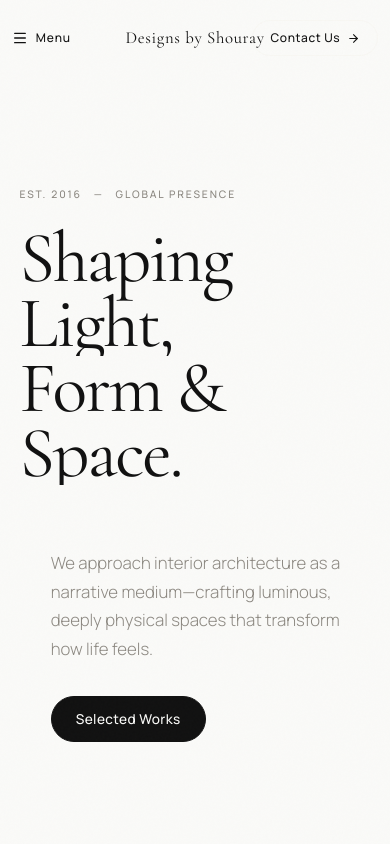
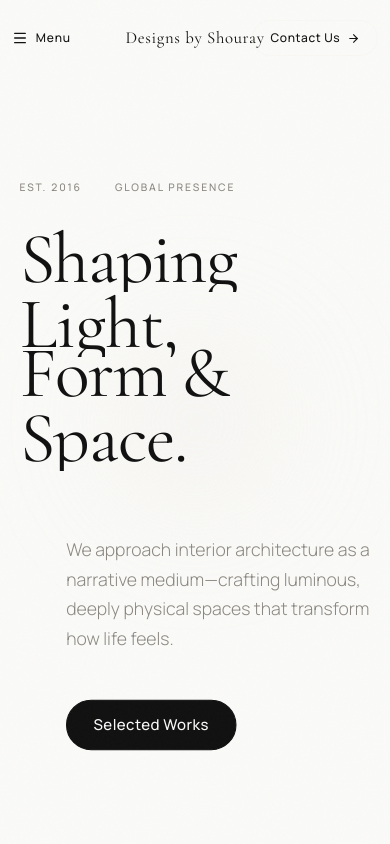
Before and after one commit to 7pixels-xyz/interior-designer-2, a Next.js app: page / in a window 390 px wide. Shown: the top 844 px of the page. Built offline with nearby package versions, Linux system fonts and the light colour scheme.

Commit message:
Cinematic Hero Rewrite with liquid mask text

```diff
--- a/sections/Hero.tsx
+++ b/sections/Hero.tsx
@@ -1,12 +1,26 @@
 import { useEffect, useRef } from 'react';
 import Image from 'next/image';
 import Link from 'next/link';
+
+const SplitText = ({ children, delayClass }: { children: string, delayClass?: string }) => {
+    return (
+        <span style={{ display: 'inline-block', whiteSpace: 'nowrap' }}>
+            {children.split('').map((char, i) => (
+                <span key={i} style={{ display: 'inline-block', overflow: 'hidden', verticalAlign: 'bottom' }}>
+                    <span className={`char ${delayClass || ''}`} style={{ display: 'inline-block', transform: 'translateY(120%) rotateZ(5deg)' }}>
+                        {char === ' ' ? '\u00A0' : char}
+                    </span>
+                </span>
+            ))}
+        </span>
+    );
+};
 
 export default function Hero() {
     const sectionRef = useRef<HTMLElement>(null);
     const img1Ref = useRef<HTMLDivElement>(null);
     const img2Ref = useRef<HTMLDivElement>(null);
-    const textRef = useRef<HTMLDivElement>(null);
+    const lineRef = useRef<HTMLDivElement>(null);
 
     useEffect(() => {
         let ctx: any;
@@ -16,39 +30,59 @@ export default function Hero() {
             gsap.registerPlugin(ScrollTrigger);
 
             ctx = gsap.context(() => {
-                // Intro text reveal
-                if (textRef.current) {
-                    const headers = textRef.current.querySelectorAll('.hero-title');
-                    gsap.fromTo(headers,
-                        { y: 80, opacity: 0, rotateZ: 2 },
-                        { y: 0, opacity: 1, rotateZ: 0, duration: 1.8, stagger: 0.15, ease: 'power4.out', delay: 0.2 }
-                    );
+                const tl = gsap.timeline();
 
-                    const subtext = textRef.current.querySelectorAll('.hero-sub');
-                    gsap.fromTo(subtext,
-                        { y: 30, opacity: 0 },
-                        { y: 0, opacity: 1, duration: 1.5, stagger: 0.1, ease: 'power3.out', delay: 1.2 }
+                // Advanced Letter Reveal
+                tl.to('.char', {
+                    y: '0%',
+                    rotateZ: 0,
+                    duration: 1.8,
+                    stagger: 0.03,
+                    ease: 'power4.out',
+                    delay: 0.2
+                }, 0);
+
+                // Subtext Reveal
+                tl.fromTo('.hero-sub',
+                    { y: 30, opacity: 0 },
+                    { y: 0, opacity: 1, duration: 1.5, stagger: 0.1, ease: 'power3.out' },
+                    1.2
+                );
+
+                // Image Mask Reveal
+                tl.fromTo(img1Ref.current,
+                    { clipPath: 'inset(100% 0 0 0)', scale: 1.2 },
+                    { clipPath: 'inset(0% 0 0 0)', scale: 1, duration: 2, ease: 'expo.out' },
+                    0.8
+                );
+
+                tl.fromTo(img2Ref.current,
+                    { clipPath: 'inset(100% 0 0 0)', scale: 1.2 },
+                    { clipPath: 'inset(0% 0 0 0)', scale: 1, duration: 2, ease: 'expo.out' },
+                    1.1
+                );
+
+                // Abstract line drawing
+                if (lineRef.current) {
+                    tl.fromTo(lineRef.current,
+                        { height: 0 },
+                        { height: '100%', duration: 2, ease: 'power3.inOut' },
+                        1.0
                     );
                 }
 
-                // Image Parallax
+                // Scroll Parallax Events
                 if (img1Ref.current) {
-                    gsap.fromTo(img1Ref.current,
-                        { yPercent: 15 },
-                        {
-                            yPercent: -15, ease: 'none',
-                            scrollTrigger: { trigger: sectionRef.current, start: 'top top', end: 'bottom top', scrub: 1 }
-                        }
-                    );
+                    gsap.to(img1Ref.current, {
+                        yPercent: -20, ease: 'none',
+                        scrollTrigger: { trigger: sectionRef.current, start: 'top top', end: 'bottom top', scrub: 1 }
+                    });
                 }
                 if (img2Ref.current) {
-                    gsap.fromTo(img2Ref.current,
-                        { yPercent: 25 },
-                        {
-                            yPercent: -25, ease: 'none',
-                            scrollTrigger: { trigger: sectionRef.current, start: 'top top', end: 'bottom top', scrub: 1.5 }
-                        }
-                    );
+                    gsap.to(img2Ref.current, {
+                        yPercent: -35, ease: 'none',
+                        scrollTrigger: { trigger: sectionRef.current, start: 'top top', end: 'bottom top', scrub: 1.5 }
+                    });
                 }
             }, sectionRef);
         };
@@ -73,52 +107,55 @@ export default function Hero() {
                 zIndex: 1,
             }}
         >
-            <div ref={textRef} style={{ zIndex: 10, maxWidth: '1400px', margin: '0 auto', width: '100%', position: 'relative' }}>
-                <div style={{ overflow: 'hidden', marginBottom: '1.5rem' }} className="hero-sub">
-                    <p className="label-small" style={{ color: 'var(--text-muted)' }}>
-                        Est. 2016 &nbsp; — &nbsp; Global presence
+            <div style={{ zIndex: 10, maxWidth: '1400px', margin: '0 auto', width: '100%', position: 'relative' }}>
+                <div style={{ overflow: 'hidden', marginBottom: '2rem' }} className="hero-sub">
+                    <p className="label-small" style={{ color: 'var(--text-muted)', display: 'flex', alignItems: 'center', gap: '1rem' }}>
+                        <span>Est. 2016</span>
+                        <span ref={lineRef} style={{ width: '1px', background: 'var(--text-muted)', display: 'inline-block' }}></span>
+                        <span>Global presence</span>
                     </p>
                 </div>
 
-                <div style={{ overflow: 'hidden' }}>
-                    <h1 className="display-heading hero-title" style={{ fontSize: 'clamp(4.5rem, 10vw, 9.5rem)', color: 'var(--text-main)', letterSpacing: '-0.03em', lineHeight: 0.9 }}>
-                        Shaping Light,
+                <div style={{ marginBottom: '-1rem' }}>
+                    <h1 className="display-heading" style={{ fontSize: 'clamp(4.5rem, 11vw, 11rem)', color: 'var(--text-main)', letterSpacing: '-0.02em', lineHeight: 0.9 }}>
+                        <SplitText>Shaping</SplitText> <SplitText>Light,</SplitText>
                     </h1>
                 </div>
-                <div style={{ overflow: 'hidden', marginBottom: '4rem' }}>
-                    <h1 className="display-heading hero-title" style={{ fontSize: 'clamp(4.5rem, 10vw, 9.5rem)', color: 'var(--text-main)', letterSpacing: '-0.03em', lineHeight: 0.9, paddingLeft: '8vw' }}>
-                        Form & Space.
+                <div style={{ marginBottom: '4rem' }}>
+                    <h1 className="display-heading" style={{ fontSize: 'clamp(4.5rem, 11vw, 11rem)', color: 'var(--text-main)', letterSpacing: '-0.02em', lineHeight: 0.9, paddingLeft: '12vw' }}>
+                        <SplitText>Form</SplitText> <SplitText>&</SplitText> <SplitText>Space.</SplitText>
                     </h1>
                 </div>
 
-                <div style={{ display: 'flex', flexDirection: 'column', gap: '2rem', alignItems: 'flex-start', paddingLeft: '8vw' }}>
-                    <p className="body-copy hero-sub" style={{ maxWidth: '400px', fontSize: '1.05rem', color: 'var(--text-muted)' }}>
+                <div style={{ display: 'flex', flexDirection: 'column', gap: '2rem', alignItems: 'flex-start', paddingLeft: '12vw' }}>
+                    <p className="body-copy hero-sub" style={{ maxWidth: '450px', fontSize: '1.1rem', color: 'var(--text-muted)', lineHeight: 1.7 }}>
                         We approach interior architecture as a narrative medium—crafting luminous, deeply physical spaces that transform how life feels.
                     </p>
-                    <div className="hero-sub">
-                        <Link href="/projects" className="btn-solid">
+                    <div className="hero-sub" style={{ marginTop: '1rem' }}>
+                        <Link href="/projects" className="btn-solid" style={{ transform: 'scale(1.1)', transformOrigin: 'left center' }}>
                             Selected Works
                         </Link>
                     </div>
                 </div>
             </div>
 
-            {/* Floating Editorial Images */}
+            {/* Floating Editorial Images with Mask Reveal */}
             <div
                 ref={img1Ref}
                 style={{
                     position: 'absolute',
-                    top: '15vh',
-                    right: '10vw',
-                    width: '28vw',
-                    maxWidth: '380px',
+                    top: '12vh',
+                    right: '8vw',
+                    width: '30vw',
+                    maxWidth: '420px',
                     aspectRatio: '3/4',
                     overflow: 'hidden',
                     zIndex: 2,
+                    clipPath: 'inset(100% 0 0 0)', // initial state fallback
                 }}
             >
                 <Image
-                    src="https://images.unsplash.com/photo-1617104678098-de229db51175?w=600&q=85"
+                    src="https://images.unsplash.com/photo-1617104678098-de229db51175?w=800&q=85"
                     alt="Editorial interior detail"
                     fill
                     priority
@@ -130,13 +167,14 @@ export default function Hero() {
                 ref={img2Ref}
                 style={{
                     position: 'absolute',
-                    bottom: '-5vh',
-                    right: '35vw',
-                    width: '20vw',
-                    maxWidth: '260px',
+                    bottom: '5vh',
+                    right: '38vw',
+                    width: '22vw',
+                    maxWidth: '300px',
                     aspectRatio: '4/5',
                     overflow: 'hidden',
-                    zIndex: 2,
+                    zIndex: 1,
+                    clipPath: 'inset(100% 0 0 0)',
                 }}
             >
                 <Image
@@ -147,14 +185,28 @@ export default function Hero() {
                 />
             </div>
 
+            {/* Ambient Background Blur Circle */}
+            <div style={{
+                position: 'absolute',
+                top: '50%',
+                left: '50%',
+                transform: 'translate(-50%, -50%)',
+                width: '60vw',
+                height: '60vw',
+                background: 'radial-gradient(circle, rgba(235, 230, 220, 0.4) 0%, rgba(250, 250, 248, 0) 70%)',
+                filter: 'blur(60px)',
+                zIndex: 0,
+                pointerEvents: 'none',
+            }}></div>
+
             <style jsx>{`
         @media (max-width: 900px) {
           h1 { padding-left: 0 !important; }
-          .hero-sub { padding-left: 0 !important; }
+          div[style*="paddingLeft: '12vw'"] { padding-left: 0 !important; }
         }
         @media (max-width: 768px) {
-            div[style*="top: 15vh"] { display: none; }
-            div[style*="bottom: -5vh"] { display: none; }
+            div[style*="top: 12vh"] { display: none; }
+            div[style*="bottom: 5vh"] { display: none; }
         }
       `}</style>
         </section>
```
